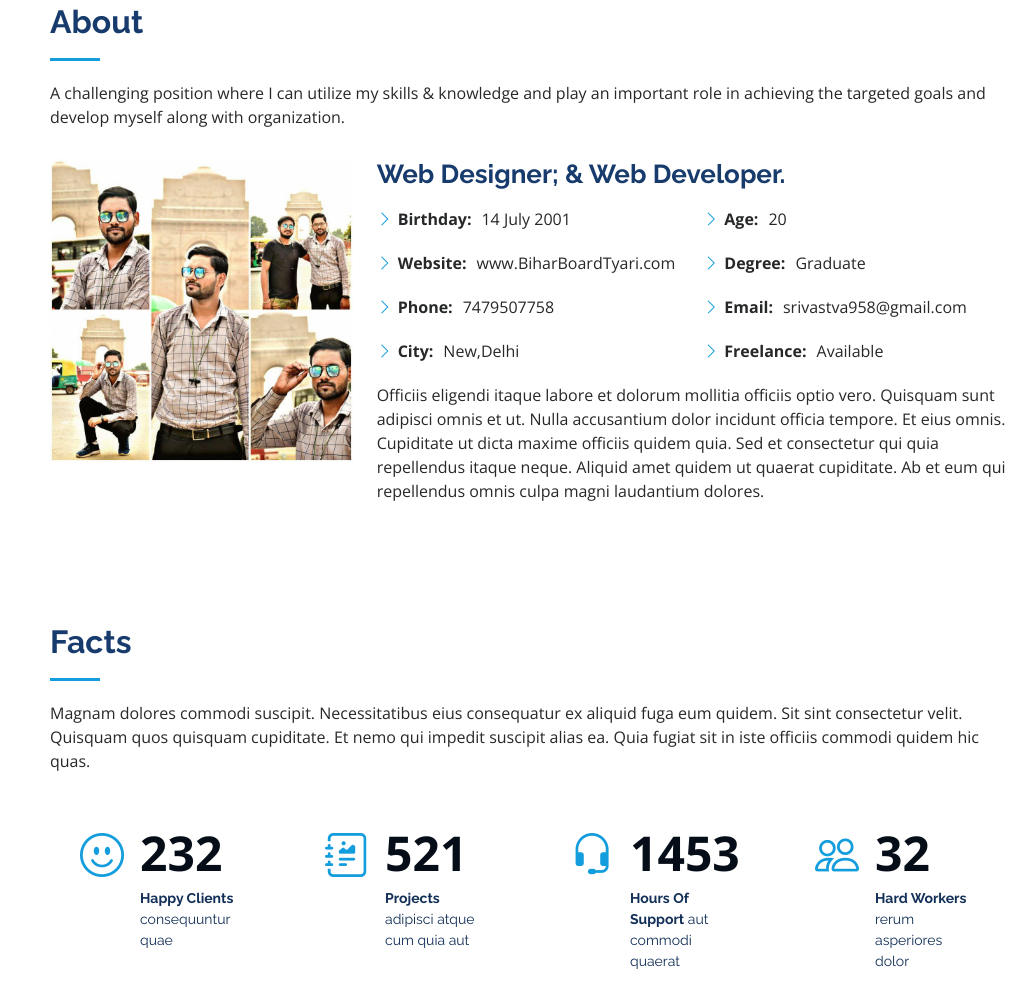
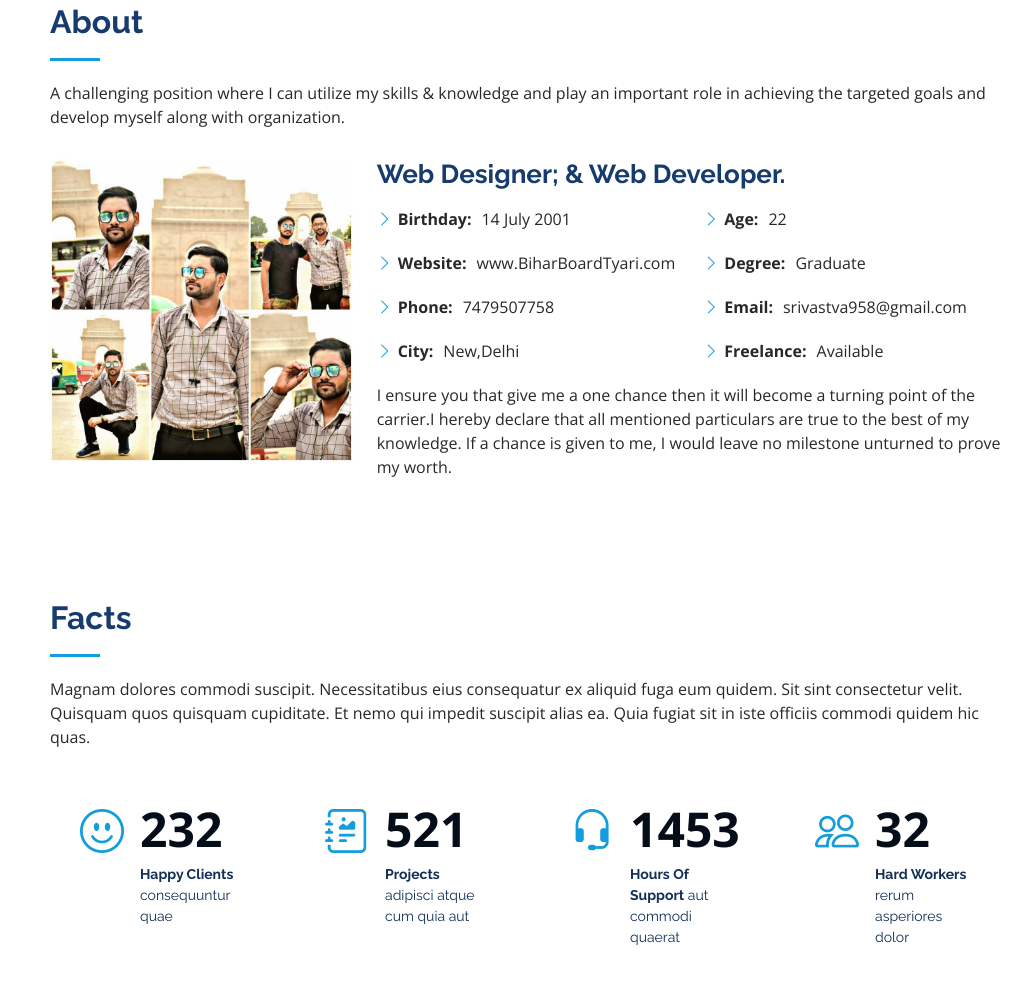
Before and after one commit to shubh7479/Shubham-s-Portfolio, a plain HTML site: page index.html in a window 1280 px wide. Shown: the part 857-1864 px from the top of the page, without its empty margins (262-1280 px from the left). Drawn offline with nearby package versions, Linux system fonts and the light colour scheme.

Commit message:
Changes the age and thought

```diff
--- a/index.html
+++ b/index.html
@@ -108,7 +108,7 @@
               </div>
               <div class="col-lg-6">
                 <ul>
-                  <li><i class="bi bi-chevron-right"></i> <strong>Age:</strong> <span>20</span></li>
+                  <li><i class="bi bi-chevron-right"></i> <strong>Age:</strong> <span>22</span></li>
                   <li><i class="bi bi-chevron-right"></i> <strong>Degree:</strong> <span>Graduate</span></li>
                   <li><i class="bi bi-chevron-right"></i> <strong>Email:</strong> <span>srivastva958@gmail.com</span></li>
                   <li><i class="bi bi-chevron-right"></i> <strong>Freelance:</strong> <span>Available</span></li>
@@ -116,8 +116,8 @@
               </div>
             </div>
             <p>
-              Officiis eligendi itaque labore et dolorum mollitia officiis optio vero. Quisquam sunt adipisci omnis et ut. Nulla accusantium dolor incidunt officia tempore. Et eius omnis.
-              Cupiditate ut dicta maxime officiis quidem quia. Sed et consectetur qui quia repellendus itaque neque. Aliquid amet quidem ut quaerat cupiditate. Ab et eum qui repellendus omnis culpa magni laudantium dolores.
+              I ensure you that give me a one chance then it will become a turning point of the carrier.I hereby declare that all mentioned particulars are true to the best of my knowledge. If a chance
+              is given to me, I would leave no milestone unturned to prove my worth.
             </p>
           </div>
         </div>
```
